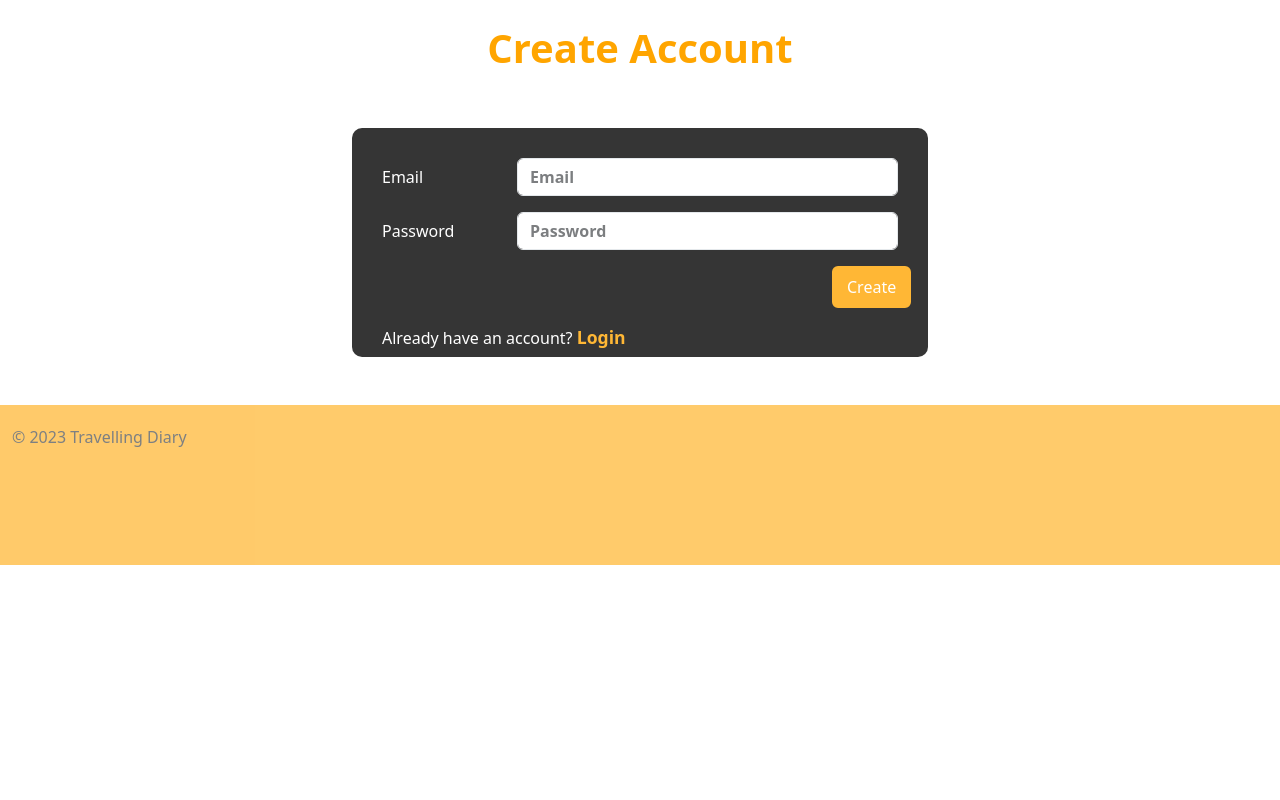
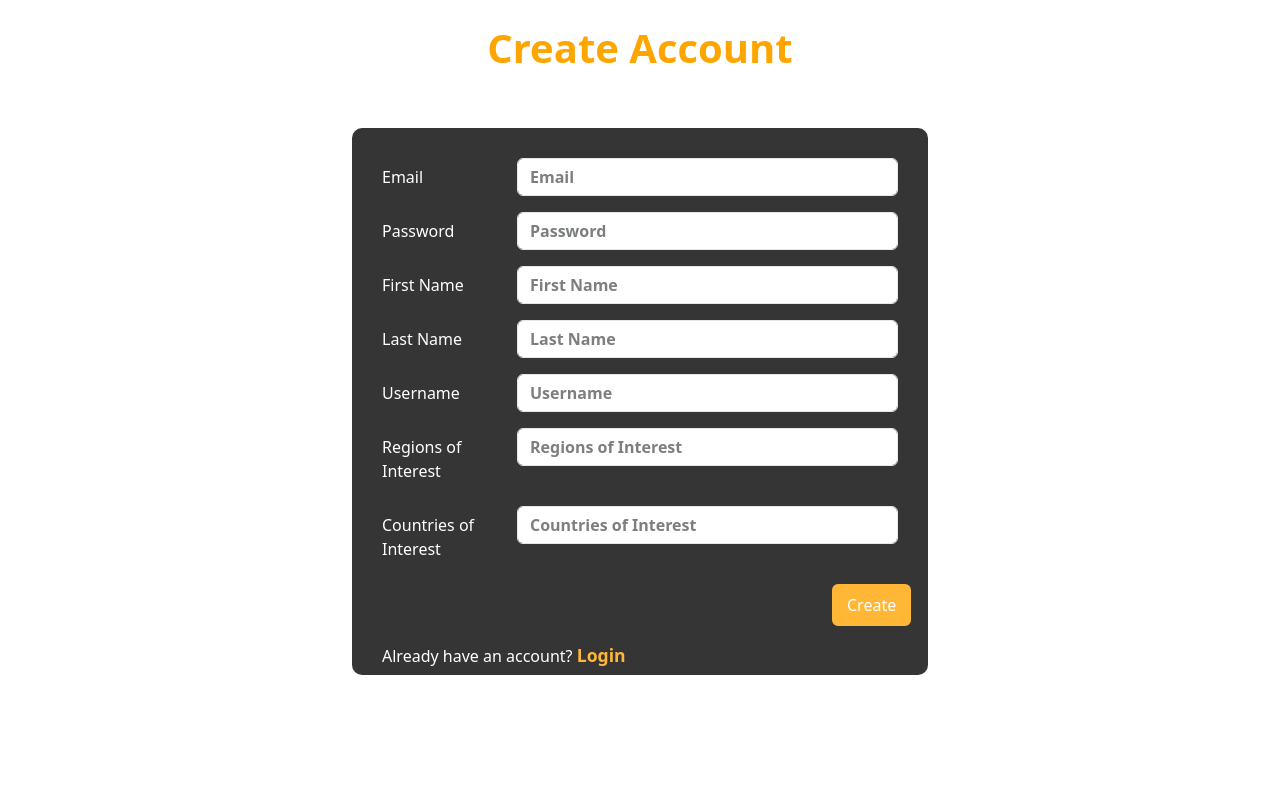
Before and after one commit to frankie3388/t3-finalproject-frontend, a React (Create React App) app: page /createaccount in a window 1280 px wide. Shown: the part 580-1380 px from the top of the page. Before the commit the page ends 1145 px from the top, so only its background shows below. Built offline with nearby package versions, Linux system fonts and the light colour scheme.

Commit message:
fix: create account form functionality

```diff
--- a/src/components/CreateAccountForm.jsx
+++ b/src/components/CreateAccountForm.jsx
@@ -12,9 +12,14 @@ function CreateAccountForm() {
     const [user, setUser] = useState(null);
     const [email, setEmail] = useState("");
     const [password, setPassword] = useState("");
+    const [firstName, setFirstName] = useState("");
+    const [lastName, setLastName] = useState("");
+    const [username, setUsername] = useState("");
+    const [regionsOfInterest, setRegionsOfInterest] = useState("");
+    const [countriesOfInterest, setCountriesOfInterest] = useState("");
 
 
-    // This useEffect shows the JWT after getting the JWT
+    // This useEffect shows that the user was created
     useEffect(() => {
       console.log(`Created account:\n${user}`);
 
@@ -47,14 +52,74 @@ function CreateAccountForm() {
             onChange={(event) => setPassword(event.target.value)}  />
         </Col>
       </Form.Group>
+      <Form.Group as={Row} className="mb-3" controlId="firstname">
+        <Form.Label column sm={3} className="label">
+          First Name
+        </Form.Label>
+        <Col sm={9}>
+          <Form.Control
+            type="text"
+            placeholder="First Name"
+            value={firstName}
+            onChange={(event) => setFirstName(event.target.value)}  />
+        </Col>
+      </Form.Group>
+      <Form.Group as={Row} className="mb-3" controlId="lastname">
+        <Form.Label column sm={3} className="label">
+          Last Name
+        </Form.Label>
+        <Col sm={9}>
+          <Form.Control
+            type="text"
+            placeholder="Last Name"
+            value={lastName}
+            onChange={(event) => setLastName(event.target.value)}  />
+        </Col>
+      </Form.Group>
+      <Form.Group as={Row} className="mb-3" controlId="username">
+        <Form.Label column sm={3} className="label">
+          Username
+        </Form.Label>
+        <Col sm={9}>
+          <Form.Control
+            type="text"
+            placeholder="Username"
+            value={username}
+            onChange={(event) => setUsername(event.target.value)}  />
+        </Col>
+      </Form.Group>
+      <Form.Group as={Row} className="mb-3" controlId="regionsofinterest">
+        <Form.Label column sm={3} className="label">
+           Regions of Interest
+        </Form.Label>
+        <Col sm={9}>
+          <Form.Control
+            type="text"
+            placeholder="Regions of Interest"
+            value={regionsOfInterest}
+            onChange={(event) => setRegionsOfInterest(event.target.value)}  />
+        </Col>
+      </Form.Group>
+      <Form.Group as={Row} className="mb-3" controlId="countriesofinterest">
+        <Form.Label column sm={3} className="label">
+          Countries of Interest
+        </Form.Label>
+        <Col sm={9}>
+          <Form.Control
+            type="text"
+            placeholder="Countries of Interest"
+            value={countriesOfInterest}
+            onChange={(event) => setCountriesOfInterest(event.target.value)}  />
+        </Col>
+      </Form.Group>
 
       <Form.Group as={Row} className="mb-3">
         <Col sm={{ span: 3, offset: 10 }}>
           <Button onClick={ async (event) => {
             event.preventDefault();
             try {
-              const newUser = await create(email, password);
-              setUser(newUser); // Use the updateJwt function from context
+              const newUser = await create(email, password, firstName, lastName, username, regionsOfInterest, countriesOfInterest);
+              setUser(newUser);
             } catch (error) {
               console.error("Error during login:", error);
             }
--- a/src/functions/create-account.js
+++ b/src/functions/create-account.js
@@ -1,5 +1,5 @@
-async function create(email, password){
-    console.log(email, password);
+async function create(email, password, firstName, lastName, username, regionsOfInterest, countriesOfInterest, isAdmin=false){
+    console.log(email, password, firstName, lastName, username, regionsOfInterest, countriesOfInterest, isAdmin);
 
     let result = await fetch(
       process.env.BACKEND_URL_PUBLIC + "/users/",
@@ -8,7 +8,16 @@ async function create(email, password){
         headers: {
           "Content-Type": "application/json",
         },
-        body: JSON.stringify({email: email, password: password}),
+        body: JSON.stringify({
+          username: username,
+          password: password,
+          firstName: firstName,
+          lastName: lastName,
+          email: email,
+          regionsOfInterest: regionsOfInterest,
+          countriesOfInterest: countriesOfInterest,
+          isadmin: isAdmin
+        }),
       }
     );
 
--- a/src/styling/CreateAccount-LoginForm.css
+++ b/src/styling/CreateAccount-LoginForm.css
@@ -5,6 +5,7 @@
     opacity: 79%;
     padding: 30px 30px 2px 30px;
     border-radius: 10px;
+    margin-bottom: 200px;
 }
 
 .label {
--- a/src/styling/CreateAccount-LoginPage.css
+++ b/src/styling/CreateAccount-LoginPage.css
@@ -26,12 +26,13 @@
   flex: 1; /* This makes the main content take all available vertical space */
 }
 
-.footer {
+/* .footer {
   background-color: #FFA500;
   opacity: 0.58;
-  padding: 20px; /* Optional: Add padding to the footer */
-  margin-top: auto; /* This pushes the footer to the bottom of the container */
-}
+  padding: 20px; Optional: Add padding to the footer */
+  /* margin-bottom: auto;  */
+  /* display: relative; */
+/* } */
 
 .create-account-title {
   text-align: center;
@@ -44,7 +45,7 @@
 }
 
 .form-container {
-  max-height: 300px;
+  max-height: 800px;
   max-width: 600px;
   margin-bottom: 50px;
 }
```
